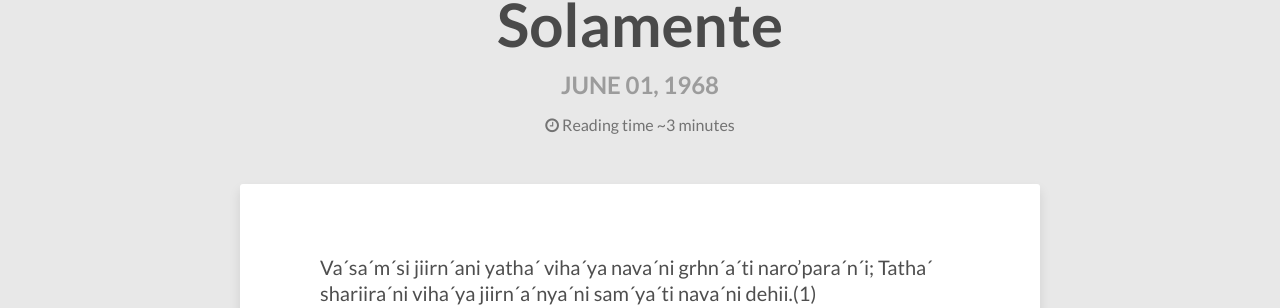
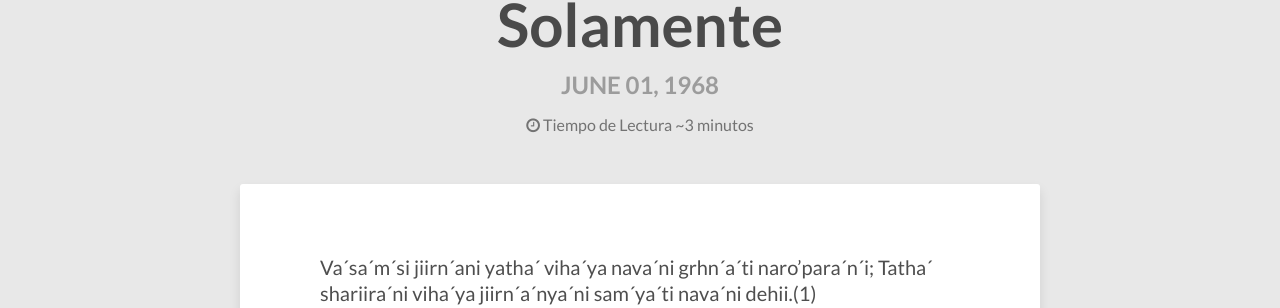
Before and after one commit to anandamurtiidiscursos/anandamurtiidiscursos.github.io, a Jekyll site: the page built from _posts/1968-06-01-Completa-tu-trabajo-con-este-cuerpo-solamente.md, in a window 1280 px wide and 900 px high. Shown: the part 114-422 px from the top of the window. Built offline with Jekyll 4.4.1, drawn with Linux system fonts in a browser that asks for light colours; nearby versions of some CDN libraries; comment, search, counter and statistics services are not loaded.

Commit message:
Updated post.html

```diff
--- a/_layouts/post.html
+++ b/_layouts/post.html
@@ -35,7 +35,7 @@
         <p class="entry-reading-time">
           <i class="fa fa-clock-o"></i>
           {% assign readtime = content | number_of_words | divided_by:site.words_per_minute %}
-          Reading time ~{% if readtime <= 1 %}1 minute{% else %}{{ readtime }} minutes{% endif %}
+          Tiempo de Lectura ~{% if readtime <= 1 %}1 minuto{% else %}{{ readtime }} minutos{% endif %}
         </p><!-- /.entry-reading-time -->
         {% endif %}
       </div><!-- /.header-title-wrap -->
```
